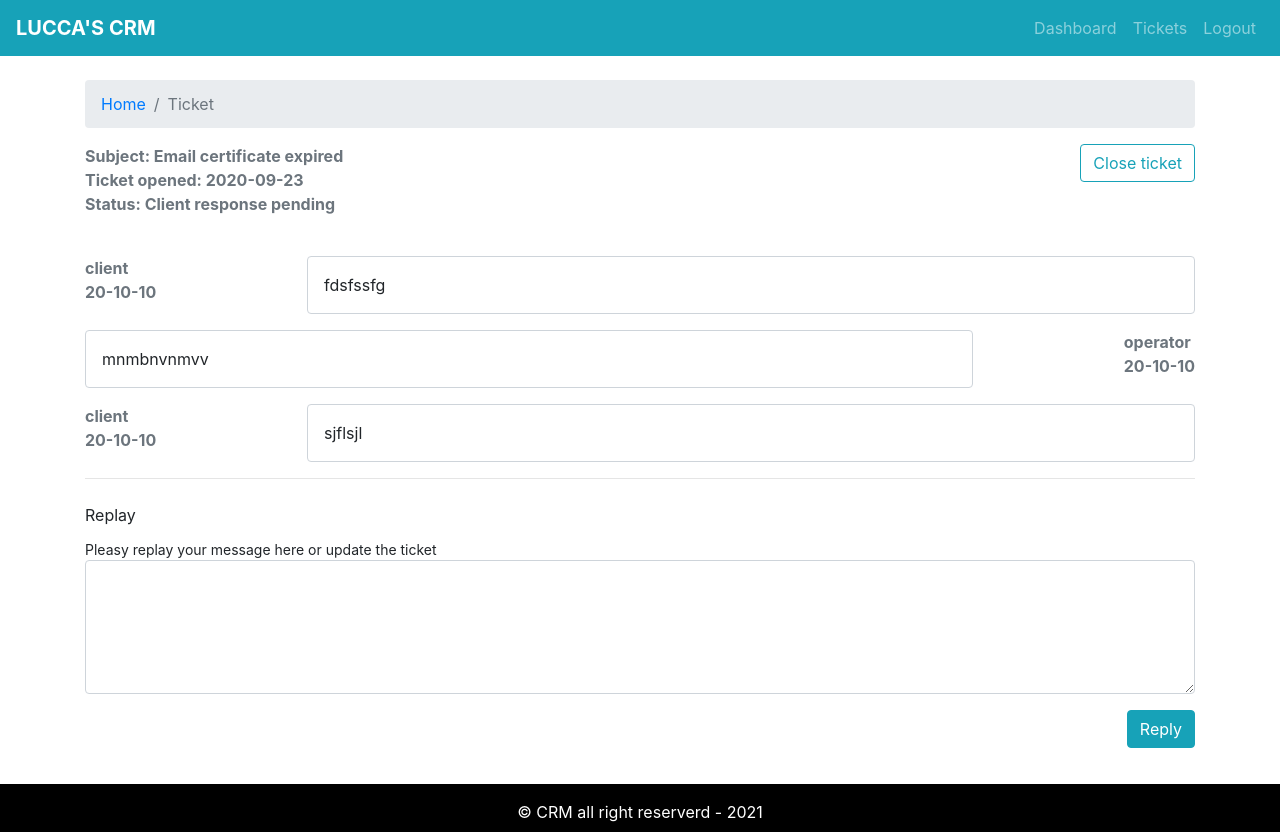
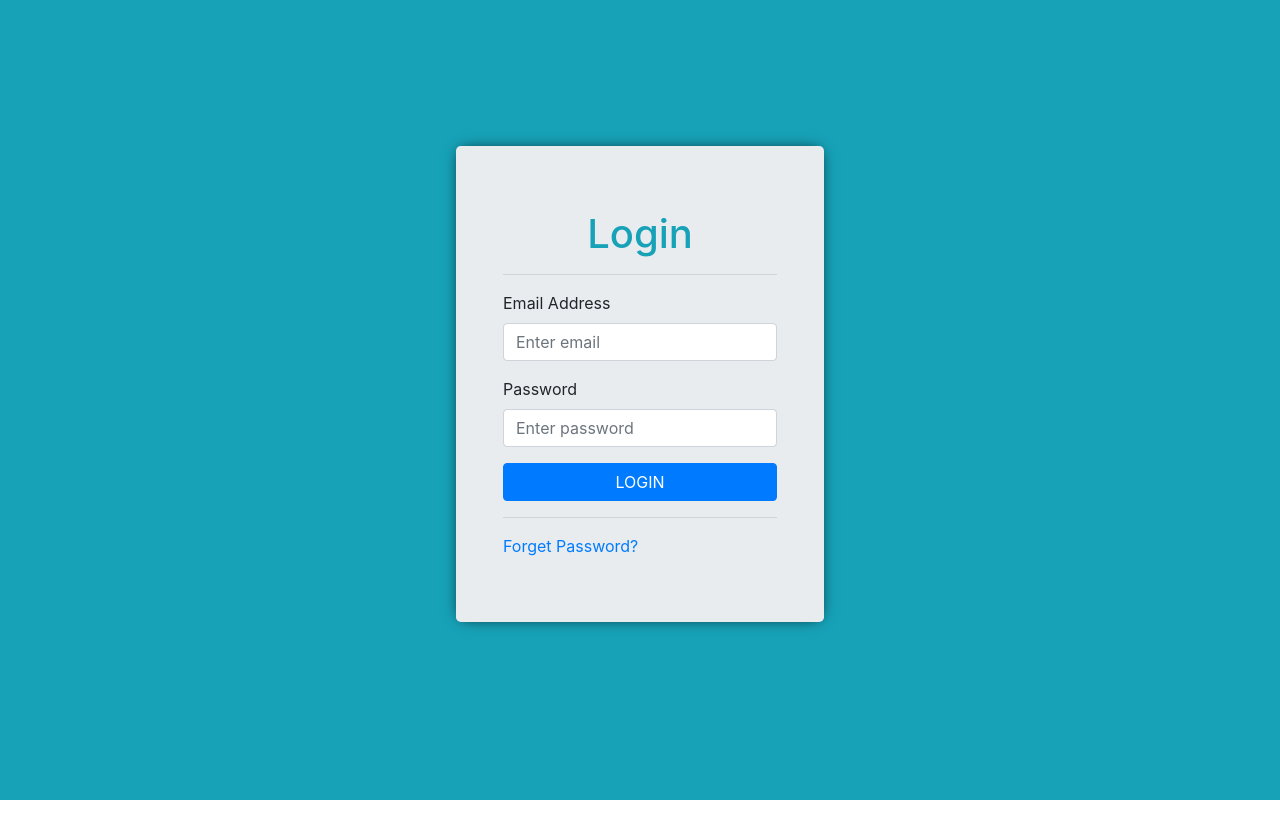
Before and after one commit to lucca86/crm-frontend, a React (Create React App) app: page / in a window 1280 px wide. After the commit the page ends 800 px from the top, so only its background shows below. Built offline with nearby package versions, Linux system fonts and the light colour scheme.

Commit message:
react-router-dom added

```diff
--- a/package.json
+++ b/package.json
@@ -11,6 +11,8 @@
     "react": "^17.0.2",
     "react-bootstrap": "^1.5.2",
     "react-dom": "^17.0.2",
+    "react-router-bootstrap": "^0.25.0",
+    "react-router-dom": "^5.2.0",
     "react-scripts": "4.0.3",
     "web-vitals": "^1.0.1"
   },
--- a/src/App.js
+++ b/src/App.js
@@ -1,22 +1,41 @@
+import React from 'react';
+import {
+  BrowserRouter as Router,
+  Switch,
+  Route
+} from "react-router-dom";
+
+import PrivateRoute from './components/Private-Route/PrivateRoute';
+import Ticket from './pages/Ticket/Ticket';
+import TicketList from './pages/Titcket-List/TicketList';
+import Dashboard from './pages/Dashboard/Dashboard';
+import AddTicket from './pages/New-ticket/AddTicket';
+import EntryPage from './pages/entry/EntryPage';
 
 import './App.css';
-import DefaultLayout from './layout/DefaultLayout';
-import Ticket from './pages/Ticket/Ticket';
-import TicketList from './pages/Titcket-List/TicketList';
-// import Dashboard from './pages/Dashboard/Dashboard';
-// import AddTicket from './pages/New-ticket/AddTicket';
-//import EntryPage from './pages/entry/EntryPage';
 
 function App() {
   return (
     <div className="App">
-      {/* <EntryPage /> */}
-      <DefaultLayout>
-        {/* <Dashboard /> */}
-        {/* <AddTicket /> */}
-        {/* <TicketList /> */}
-        <Ticket />
-      </DefaultLayout>
+      <Router>
+        <Switch>
+          <Route exact path='/'>
+            <EntryPage />
+          </Route>
+            <PrivateRoute path='/dashboard'>
+              <Dashboard />
+            </PrivateRoute>
+            <PrivateRoute path='/add-ticket'>
+              <AddTicket />
+            </PrivateRoute>
+            <PrivateRoute path='/tickets'>
+              <TicketList />
+            </PrivateRoute>
+            <PrivateRoute path='/ticket/:tId'>
+              <Ticket />
+            </PrivateRoute>
+        </Switch>
+      </Router>
     </div>
   );
 }
--- a/src/components/Message-History/MessageHistory.css
+++ b/src/components/Message-History/MessageHistory.css
@@ -15,6 +15,3 @@
     border: 1px solid #ced4da;
     border-radius: 0.25rem;
 }
-.send{
-
-}
--- /dev/null
+++ b/src/components/Private-Route/PrivateRoute.js
@@ -0,0 +1,23 @@
+import React from 'react';
+import { Route, Redirect } from 'react-router-dom';
+import DefaultLayout from '../../layout/DefaultLayout';
+
+const isAuth = true;
+const PrivateRoute = ({children, ...rest}) => {
+    return (
+        <Route
+            {...rest}
+            render={() =>
+                isAuth
+                    ?
+                    <DefaultLayout>
+                        {children}
+                    </DefaultLayout>
+                    :
+                    <Redirect to='/'/>
+            }
+        />
+    )
+}
+
+export default PrivateRoute
--- a/src/components/Table/TicketTable.js
+++ b/src/components/Table/TicketTable.js
@@ -1,6 +1,7 @@
 import React from 'react';
 import { Table } from 'react-bootstrap';
 import PropTypes from 'prop-types';
+import { Link } from 'react-router-dom';
 
 const TicketTable = ({tickets}) => {
 
@@ -19,7 +20,9 @@
                      tickets.map(row => (
                         <tr key={row.id}>
                             <td>{row.id}</td>
-                            <td>{row.subject}</td>
+                            <Link to={`/ticket/${row.id}`}>
+                                <td>{row.subject}</td>
+                            </Link>
                             <td>{row.status}</td>
                             <td>{row.addedAt}</td>
                         </tr>
--- a/src/layout/partials/Header.js
+++ b/src/layout/partials/Header.js
@@ -1,7 +1,18 @@
 import React from 'react';
 import { Navbar, Nav } from "react-bootstrap";
+import { useHistory } from 'react-router-dom';
+import {LinkContainer} from 'react-router-bootstrap';
+
 
 const Header = () => {
+
+    const history = useHistory();
+
+    const logMeOut = () => {
+        history.push("/");
+    };
+
+
     return (
         <Navbar
             collapseOnSelect
@@ -15,12 +26,17 @@
             <Navbar.Toggle aria-controls='basic-navbar-nav' />
             <Navbar.Collapse id='basic-navbar-nav'>
                 <Nav className='ml-auto'>
-                    <Nav.Link href='/dshboard'>Dashboard</Nav.Link>
-                    <Nav.Link href='/dshboard'>Tickets</Nav.Link>
-                    <Nav.Link href='/dshboard'>Logout</Nav.Link>
+                    <LinkContainer to='/dashboard'>
+                        <Nav.Link >Dashboard</Nav.Link>
+                    </LinkContainer >
+                    <LinkContainer to='/tickets'>
+                        <Nav.Link >Tickets</Nav.Link>
+                    </LinkContainer >
+                    <LinkContainer to=''>
+                        <Nav.Link onClick={logMeOut}>Logout</Nav.Link>
+                    </LinkContainer>
                 </Nav>
             </Navbar.Collapse>
-
         </Navbar>
     )
 }
--- a/src/pages/Dashboard/Dashboard.js
+++ b/src/pages/Dashboard/Dashboard.js
@@ -1,6 +1,7 @@
 import React from 'react';
 import { Button, Col, Container, Row } from 'react-bootstrap';
-import TicketTable from '../../components/Login/Table/TicketTable';
+import TicketTable from '../../components/Table/TicketTable';
+import { Link } from 'react-router-dom';
 
 import tickets from '../../assets/data/dummy-tickets.json';
 import PageBreadcrumb from '../../components/Breadcrumb/Breadcrumb';
@@ -15,11 +16,13 @@
             </Row>
             <Row>
                 <Col className='text-center mt-5 mb-2'>
-                    <Button
-                        variant='info'
-                        style={{ fontSize:'2rem', padding: '10px 30px'}}>
-                        Add new ticket
-                    </Button>
+                    <Link to='/add-ticket'>
+                        <Button
+                            variant='info'
+                            style={{ fontSize:'2rem', padding: '10px 30px'}}>
+                            Add new ticket
+                        </Button>
+                    </Link>
                 </Col>
             </Row>
             <Row>
--- a/src/pages/Ticket/Ticket.js
+++ b/src/pages/Ticket/Ticket.js
@@ -1,19 +1,30 @@
 import React, { useEffect, useState } from 'react';
 import { Button, Col, Container, Row } from 'react-bootstrap';
 import PageBreadcrumb from '../../components/Breadcrumb/Breadcrumb';
+import { useParams } from 'react-router-dom';
 
 import tickets from '../../assets/data/dummy-tickets.json';
 import MessageHistory from '../../components/Message-History/MessageHistory';
 import UpdateTicket from '../../components/Update-Ticket/UpdateTicket';
 
 
-const ticket = tickets[0];
+//const ticket = tickets[0];
 
 const Ticket = () => {
 
+    const {tId} = useParams();
     const [message, setMessage] = useState('');
+    const [ticket, setTicket] = useState('');
 
-    useEffect(() => {}, [message])
+    useEffect(() => {
+        for (let i = 0; i < tickets.length; i++) {
+            if(tickets[i].id === tId){
+                setTicket(tickets[i])
+                continue;
+            }
+
+        }
+    }, [message, tId])
 
     const handleChange = (e) => {
         setMessage(e.target.value)
@@ -32,6 +43,7 @@
             </Row>
             <Row>
                 <Col className='font-weight-bold text-secondary'>
+                    {tId}
                     <div className='subject'>Subject: {ticket.subject}</div>
                     <div className='date'>Ticket opened: {ticket.addedAt}</div>
                     <div className='status'>Status: {ticket.status}</div>
@@ -42,7 +54,8 @@
             </Row>
             <Row className='mt-4'>
                 <Col>
-                    <MessageHistory msg={ticket.history} />
+                {ticket.history && <MessageHistory msg={ticket.history} />}
+
                 </Col>
             </Row>
             <hr />
--- a/src/pages/Titcket-List/TicketList.js
+++ b/src/pages/Titcket-List/TicketList.js
@@ -5,6 +5,7 @@
 import TicketTable from '../../components/Table/TicketTable';
 import SearchForm from '../../components/Search-form/SearchForm';
 import tickets from '../../assets/data/dummy-tickets.json';
+import { Link } from 'react-router-dom';
 
 const TicketList = () => {
 
@@ -37,7 +38,9 @@
             </Row>
             <Row className='mt-4'>
                 <Col>
-                    <Button variant='info' >Add New Ticket</Button>
+                    <Link to='/add-ticket'>
+                        <Button variant='info' >Add New Ticket</Button>
+                    </Link>
                 </Col>
                 <Col className='text-right'>
                     <SearchForm handleChange={handleChange} str={str} />
```
Also changed, not shown: 1 other file (tests, documents, lock files or other folders).
